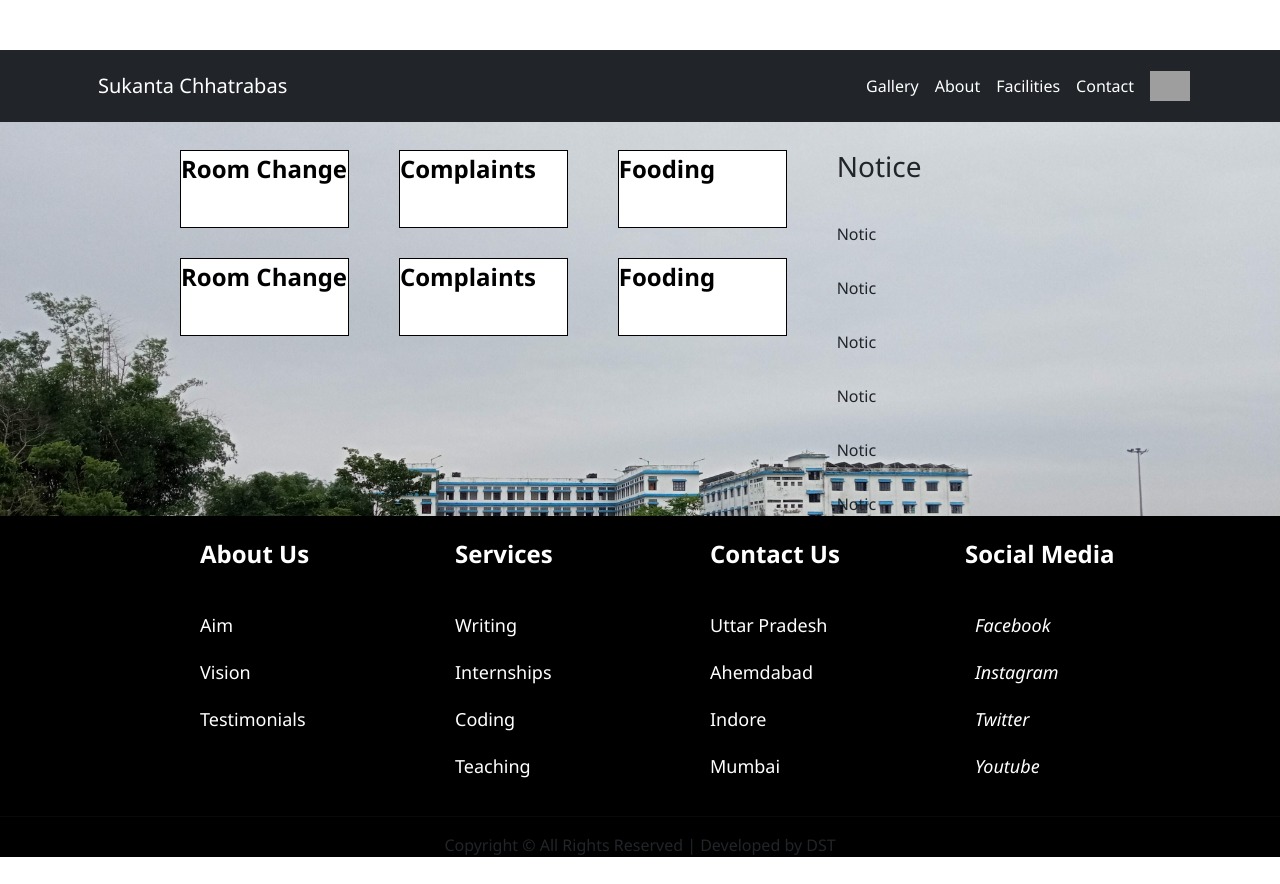
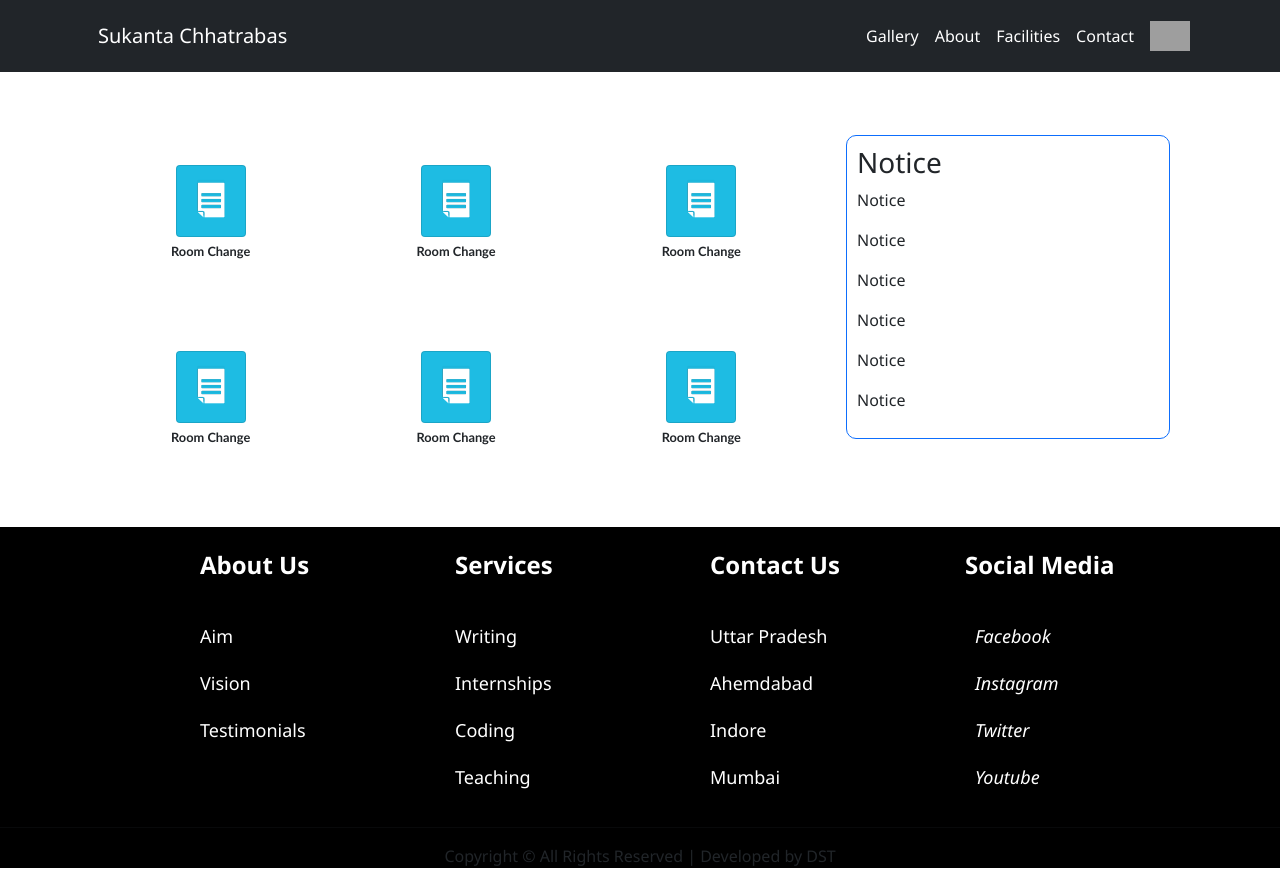
Before and after one commit to sanjoy04/CGEC-Hostel, a React (Create React App) app: page /Home in a window 1280 px wide. Built offline with nearby package versions, Linux system fonts and the light colour scheme; grey boxes are pictures that could not be loaded.

Commit message:
home section content added

```diff
--- a/src/Components/Nav.css
+++ b/src/Components/Nav.css
@@ -1,6 +1,6 @@
 .nav_bar {
     /* display: flex; */
-    position: absolute;
+    position: sticky;
     float: right;
     width: 100%;
 }
--- a/src/Pages/AboutPages/AbouStyles.js
+++ b/src/Pages/AboutPages/AbouStyles.js
@@ -16,9 +16,8 @@ export const AboutTop = styled.div`
   box-shadow: 10px 10px rgb(184, 182, 184);
 
   &:hover {
-    margin: 15px;
-    margin-right: 25px;
-    margin-bottom: 25px;
+    padding-top:15px;
+    padding-bottom:25px;
     background-color: #20232a;
     box-shadow: 10px 10px rgb(184, 182, 184);
   }
--- a/src/Pages/ContactPages/Contact.css
+++ b/src/Pages/ContactPages/Contact.css
@@ -1,9 +1,3 @@
-.bg {
-    text-align: justify;
-    font-family: 'Segoe UI', Tahoma, Geneva, Verdana, sans-serif;
-    background: rgb(231, 235, 240)
-}
-
 .contact-body {
     padding: 25px;
     /* margin-top: 100px; */
--- a/src/Pages/ContactPages/Contact.js
+++ b/src/Pages/ContactPages/Contact.js
@@ -21,7 +21,7 @@ function Contact() {
     document.title = "Welcome to CGEC Boys Hostel";
   });
   return (
-    <div className="bg">
+    <div className="App">
       <Navbar />
       <Container className="contact-body">
         <Row>
--- /dev/null
+++ b/src/Pages/HomePages/Home.css
@@ -0,0 +1,73 @@
+.fullBody {
+    background-color: white;
+}
+.App{
+    background-color: white;
+}
+
+.home-body {
+    padding: 25px;
+    /* margin-top: 100px; */
+    padding-top: 120px;
+
+}
+
+.body {
+    padding: 5px;
+    border-radius: 10px;
+}
+
+
+div {
+    display: block;
+}
+
+.section {
+    display: flex;
+    flex-direction: column;
+    text-align: center;
+    align-items: center;
+    margin: 25px 0;
+}
+
+.card {
+    /* display: flex;
+    flex-direction: column; */
+    background-color: #1ebce3;
+    height: 72px;
+    width: 70px;
+    padding: 10px;
+}
+
+.outerCard {
+    display: flex;
+    flex-direction: column;
+    text-align: center;
+    align-items: center;
+    padding: 15px 10px;
+    border-radius: 10px;
+}
+
+.outerCard:hover {
+    background-color: white;
+    padding-top: 10px;
+    padding-bottom: 20px;
+    box-shadow: rgba(14, 30, 37, 0.12) 0px 2px 4px 0px, rgba(14, 30, 37, 0.32) 0px 2px 16px 0px;
+    transition: all 0.5s ease;
+    color: rgb(36, 124, 218);
+}
+
+.heading {
+    padding-bottom: 10px;
+    padding-top: 5px;
+    font-size: 0.8rem;
+    font-weight: bold;
+    font-family: 'Gill Sans', 'Gill Sans MT', Calibri, 'Trebuchet MS', sans-serif;
+
+}
+
+.notice {
+    border-radius: 10px;
+    padding: 10px;
+    margin: 10px;
+}
--- a/src/Pages/HomePages/Home.js
+++ b/src/Pages/HomePages/Home.js
@@ -1,16 +1,10 @@
 import "../../App.css";
+import "./Home.css";
 import { useEffect } from "react";
 import Navbar from "../../Components/Navbar";
 import Footer from "../../Components/Footer";
-import {
-  Box,
-  Container,
-  Row,
-  Column,
-  OuterRow,
-  Heading,
-  InnerBox,
-} from "./HomeStyle";
+import { Container, Row, Col } from "react-bootstrap";
+import section from "../../images/section.png";
 
 import slider1 from "../../images/MAKAUT.jpg";
 
@@ -21,57 +15,79 @@ function Home() {
   return (
     <div className="App">
       <Navbar />
-      <Box>
-        <Container>
-          <OuterRow>
-            <Column>
-              <Row>
-                <Column>
-                  <InnerBox>
-                    <Heading>Room Change</Heading>
-                  </InnerBox>
-                </Column>
-                <Column>
-                  <InnerBox>
-                    <Heading>Complaints</Heading>
-                  </InnerBox>
-                </Column>
-                <Column>
-                  <InnerBox>
-                    <Heading>Fooding</Heading>
-                  </InnerBox>
-                </Column>
-              </Row>
-              <Row>
-                <Column>
-                  <InnerBox>
-                    <Heading>Room Change</Heading>
-                  </InnerBox>
-                </Column>
-                <Column>
-                  <InnerBox>
-                    <Heading>Complaints</Heading>
-                  </InnerBox>
-                </Column>
-                <Column>
-                  <InnerBox>
-                    <Heading>Fooding</Heading>
-                  </InnerBox>
-                </Column>
-              </Row>
-            </Column>
-            <Column>
-              <h3>Notice</h3>
-              <Row>Notic</Row>
-              <Row>Notic</Row>
-              <Row>Notic</Row>
-              <Row>Notic</Row>
-              <Row>Notic</Row>
-              <Row>Notic</Row>
-            </Column>
-          </OuterRow>
+      <div className="fullBody">
+        <Container className="home-body">
+          <div className="body">
+            <Row>
+              <Col sm={8} className="">
+                <Row>
+                  <Col className="section">
+                    <div className="outerCard">
+                      <span className="card ">
+                        <img src={section}></img>
+                      </span>
+                      <span className="heading">Room Change</span>
+                    </div>
+                  </Col>
+                  <Col className="section">
+                    <div className="outerCard">
+                      <span className="card ">
+                        <img src={section}></img>
+                      </span>
+                      <span className="heading">Room Change</span>
+                    </div>
+                  </Col>
+                  <Col className="section">
+                    <div className="outerCard">
+                      <span className="card ">
+                        <img src={section}></img>
+                      </span>
+                      <span className="heading">Room Change</span>
+                    </div>
+                  </Col>
+                </Row>
+                <Row>
+                  <Col className="section">
+                    <div className="outerCard">
+                      <span className="card ">
+                        <img src={section}></img>
+                      </span>
+                      <span className="heading">Room Change</span>
+                    </div>
+                  </Col>
+                  <Col className="section">
+                    <div className="outerCard">
+                      <span className="card ">
+                        <img src={section}></img>
+                      </span>
+                      <span className="heading">Room Change</span>
+                    </div>
+                  </Col>
+                  <Col className="section">
+                    <div className="outerCard">
+                      <span className="card ">
+                        <img src={section}></img>
+                      </span>
+                      <span className="heading">Room Change</span>
+                    </div>
+                  </Col>
+                </Row>
+              </Col>
+              <Col sm={4}>
+                <div className="notice border border-primary">
+                  <h3>Notice</h3>
+                  <p>Notice</p>
+                  <p>Notice</p>
+                  <p>Notice</p>
+                  <p>Notice</p>
+                  <p>Notice</p>
+                  <p>Notice</p>
+                </div>
+              </Col>
+            </Row>
+          </div>
         </Container>
-      </Box>
+      </div>
       <Footer />
     </div>
   );
```
Also changed, not shown: src/images/section.png (added).
